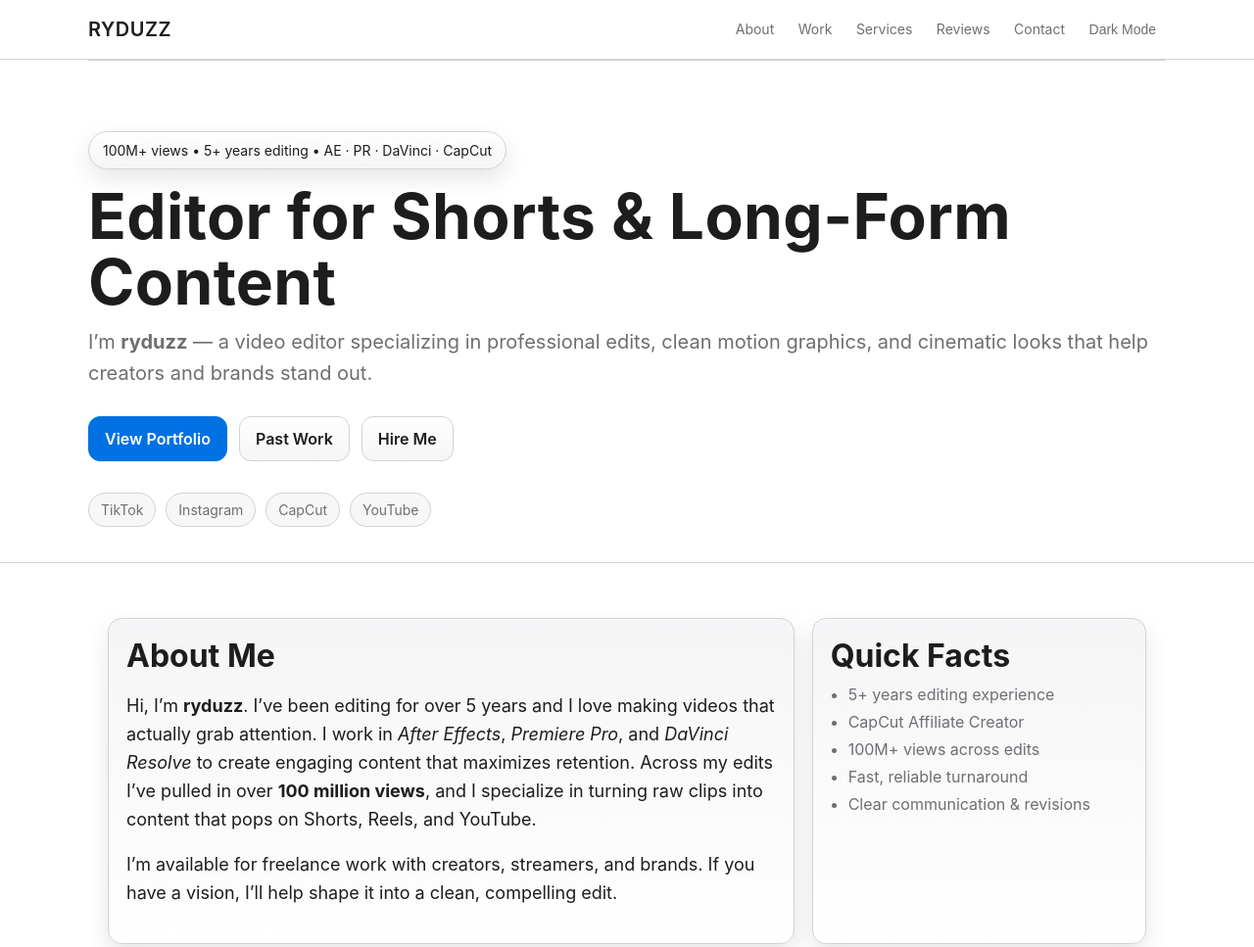
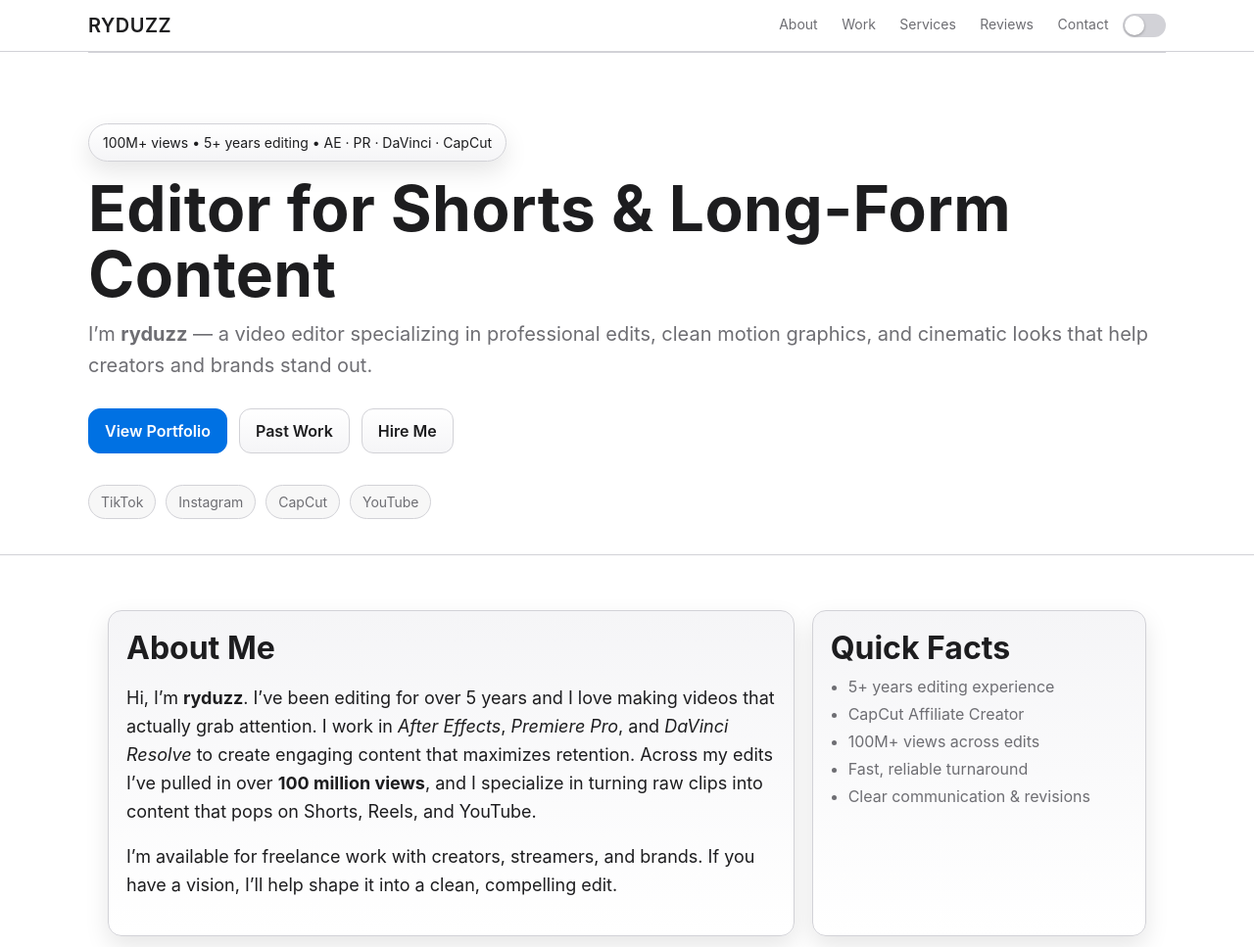
Before and after one commit to ryderjt/Ryduzz, a plain HTML site: page index.html in a window 1280 px wide. Shown: the top 967 px of the page at 98% size. Drawn offline with Linux system fonts and the light colour scheme.

Commit message:
Replace dark mode button with toggle switch

```diff
--- a/index.html
+++ b/index.html
@@ -125,22 +125,53 @@
         line-height: 1;
         color: var(--text);
       }
-      .nav a,
-      .theme-toggle {
+      .nav a {
         font-size: 14px;
         color: var(--muted);
         padding: 8px 10px;
         border-radius: 10px;
       }
-      .nav a:hover,
-      .theme-toggle:hover {
+      .nav a:hover {
         color: var(--accent-1);
         background: rgba(0, 0, 0, 0.05);
       }
-      .theme-toggle {
-        border: none;
-        background: none;
+
+      .switch {
+        position: relative;
+        display: inline-block;
+        width: 44px;
+        height: 24px;
+      }
+      .switch input {
+        opacity: 0;
+        width: 0;
+        height: 0;
+      }
+      .slider {
+        position: absolute;
+        inset: 0;
+        background: var(--line);
+        border-radius: 12px;
         cursor: pointer;
+        transition: background 0.2s var(--ease);
+      }
+      .slider::before {
+        content: "";
+        position: absolute;
+        height: 20px;
+        width: 20px;
+        left: 2px;
+        top: 2px;
+        background: #fff;
+        border-radius: 50%;
+        box-shadow: 0 1px 3px rgba(0, 0, 0, 0.3);
+        transition: transform 0.2s var(--ease);
+      }
+      .switch input:checked + .slider {
+        background: var(--accent-1);
+      }
+      .switch input:checked + .slider::before {
+        transform: translateX(20px);
       }
 
       .hero {
@@ -406,8 +437,7 @@
       html.dark header {
         background: rgba(0, 0, 0, 0.8);
       }
-      html.dark .nav a:hover,
-      html.dark .theme-toggle:hover {
+      html.dark .nav a:hover {
         background: rgba(255, 255, 255, 0.1);
       }
       html.dark .badge {
@@ -443,13 +473,10 @@
           <a href="#services">Services</a>
           <a href="#reviews">Reviews</a>
           <a href="#contact">Contact</a>
-          <button
-            id="theme-toggle"
-            class="theme-toggle"
-            aria-label="Toggle dark mode"
-          >
-            Dark Mode
-          </button>
+          <label class="switch" aria-label="Toggle dark mode">
+            <input type="checkbox" id="theme-toggle" />
+            <span class="slider"></span>
+          </label>
         </nav>
       </div>
     </header>
@@ -735,7 +762,7 @@
           "content",
           mode === "dark" ? "#000000" : "#ffffff",
         );
-        themeToggle.textContent = mode === "dark" ? "Light Mode" : "Dark Mode";
+        themeToggle.checked = mode === "dark";
       }
 
       const stored = localStorage.getItem("theme");
@@ -744,8 +771,8 @@
       ).matches;
       setTheme(stored || (prefersDark ? "dark" : "light"));
 
-      themeToggle.addEventListener("click", () => {
-        const newTheme = root.classList.contains("dark") ? "light" : "dark";
+      themeToggle.addEventListener("change", () => {
+        const newTheme = themeToggle.checked ? "dark" : "light";
         setTheme(newTheme);
         localStorage.setItem("theme", newTheme);
       });
```
